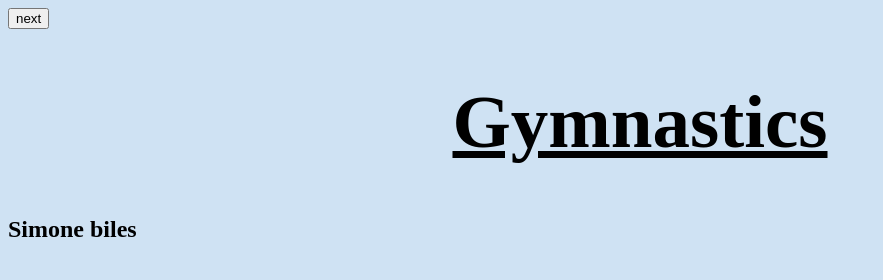
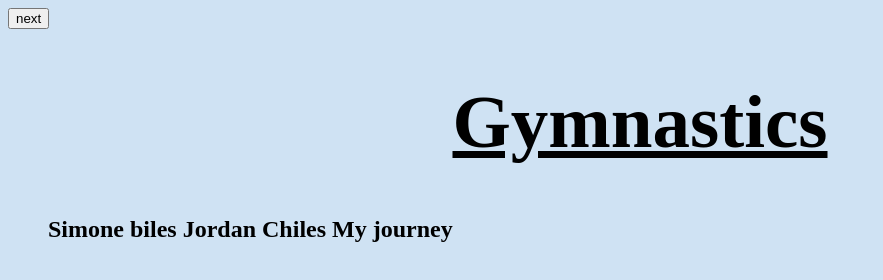
Before and after one commit to da9722/Mysite, a plain HTML site: page index.html in a window 1280 px wide. Shown: the whole page, without its empty margins (0-883 px from the left). Drawn offline with Linux system fonts and the light colour scheme.

Commit message:
Update index.html

```diff
--- a/index.html
+++ b/index.html
@@ -19,11 +19,13 @@
 
     <h1 class="s1"><center><u>Gymnastics</u></center></h1>
     <p>
+      <ul>
     <h2>
     Simone biles
-
+    Jordan Chiles
+    My journey
     </h2>
-
+    </ul>
     </p>
   </body>
 </html>
```
